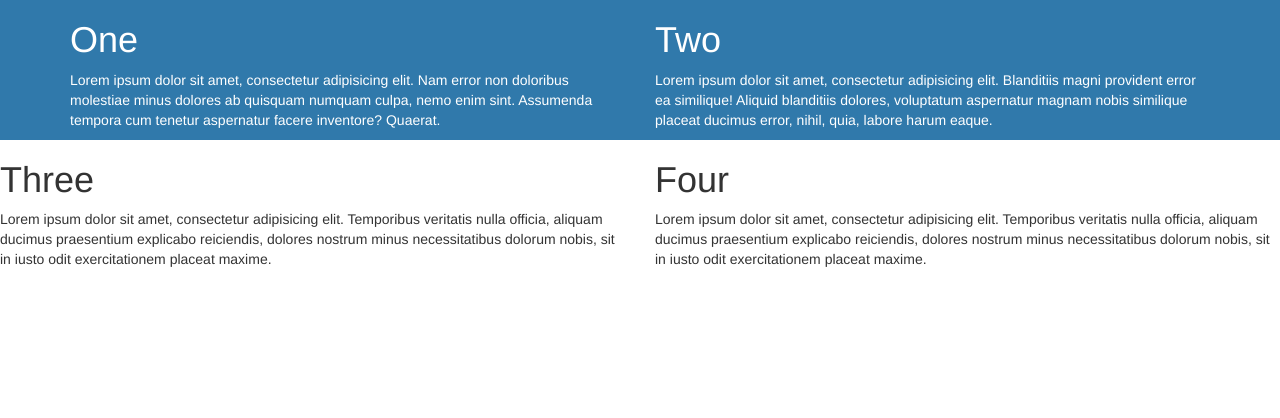
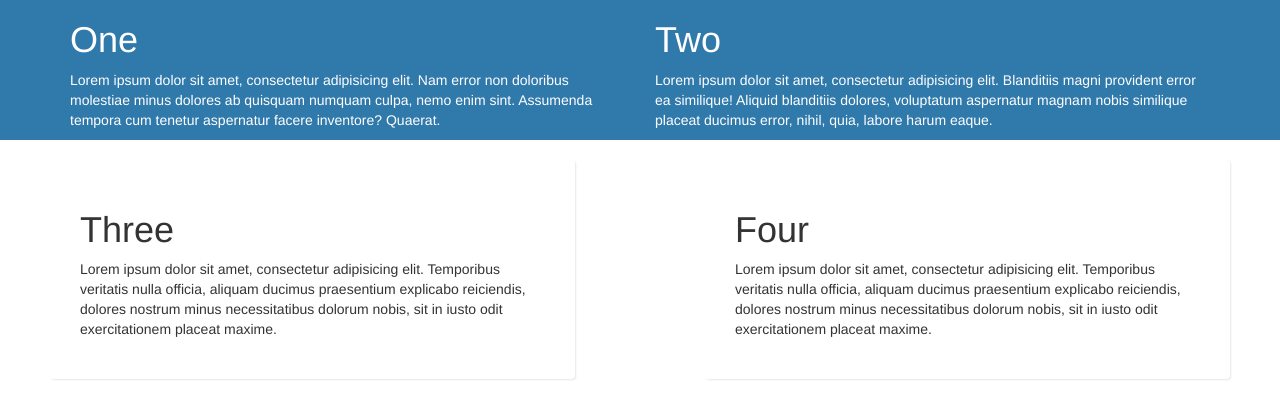
Before and after one commit to amy1031/day-3, a plain HTML site: page grid-tricks.html in a window 1280 px wide. Drawn offline with nearby package versions, Linux system fonts and the light colour scheme.

Commit message:
card block

```diff
--- a/assets/css/grid-tricks.css
+++ b/assets/css/grid-tricks.css
@@ -2,3 +2,11 @@
   background: #3079AB;
   color: white;
 }
+
+.card-block {
+  background: white;
+  padding: 30px;
+  box-shadow: 1px 1px 2px #e7e7e7;
+  border-radius: 4px;
+  margin: 20px 50px;
+}
```
